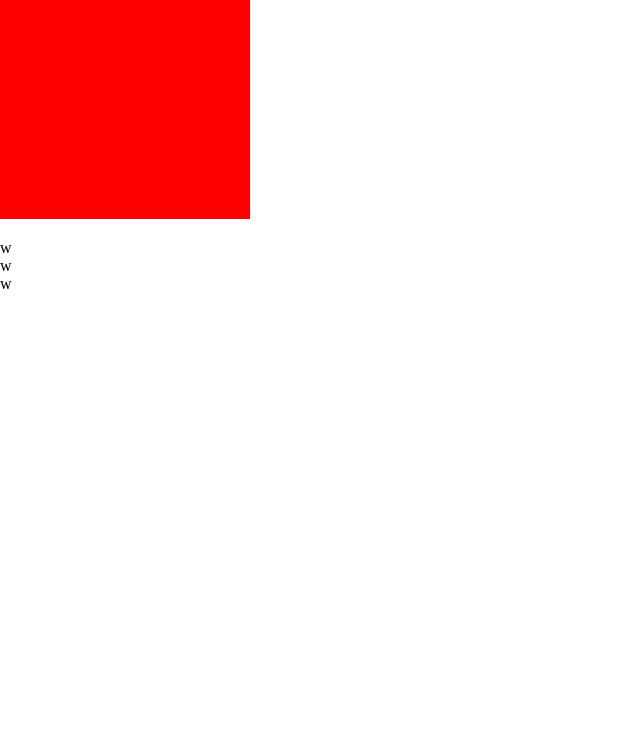
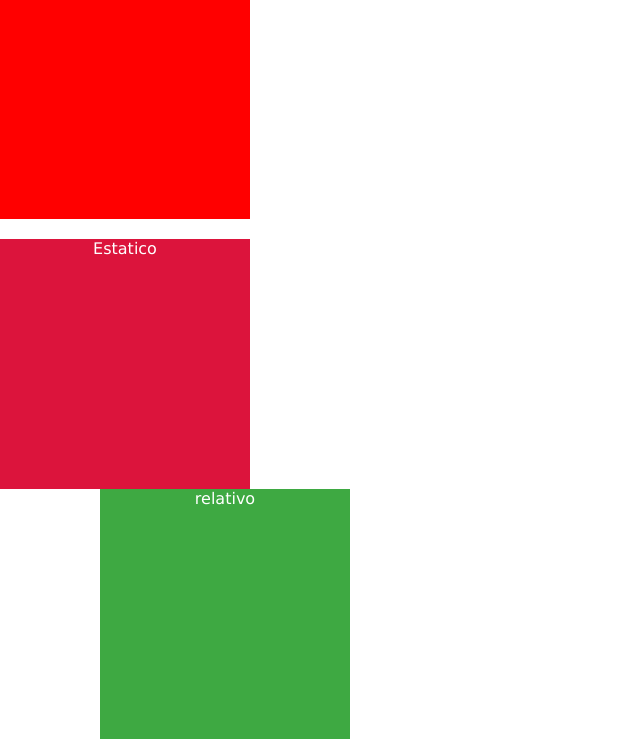
Before and after one commit to Marcelo-Fonseca/curso-dev-em-dobro-aula, a plain HTML site: page 05-modulo-css-intermediario/10-position-static-relative-absolute/index.html in a window 1280 px wide. Shown: the part 68-807 px from the top of the page, without its empty margins (0-640 px from the left). Drawn offline with Linux system fonts and the light colour scheme.

Commit message:
atualização

```diff
--- a/05-modulo-css-intermediario/10-position-static-relative-absolute/estilo.css
+++ b/05-modulo-css-intermediario/10-position-static-relative-absolute/estilo.css
@@ -12,8 +12,28 @@
     background-color: red;
 }
 
-.elemento-estaico {
+.elemento-estatico {
     position: static;
     background-color: crimson;
+    left: 100px;
+    width: 250px;
+    height: 250px;
+    color: #fff;
+    font-family: 'Lucida Sans', 'Lucida Sans Regular', 'Lucida Grande', 'Lucida Sans Unicode', Geneva, Verdana, sans-serif;
+    text-align: center;
+
 
 }
+.elemento-relativo {
+    position: relative;
+    background-color: rgb(62, 169, 66);
+    left: 100px;
+    left: 100px;
+    width: 250px;
+    height: 250px;
+    color: #fff;
+    font-family: 'Lucida Sans', 'Lucida Sans Regular', 'Lucida Grande', 'Lucida Sans Unicode', Geneva, Verdana, sans-serif;
+    text-align: center;
+
+
+}
--- a/05-modulo-css-intermediario/10-position-static-relative-absolute/index.html
+++ b/05-modulo-css-intermediario/10-position-static-relative-absolute/index.html
@@ -9,9 +9,8 @@
 <body>
     <h1>Position relative static absolute</h1>
     <div class="elemento">t</div>
-    <div class="elemento-estatico">w</div>
-    <div class="elemento-estatico">w</div>
-    <div class="elemento-estatico">w</div>
+    <div class="elemento-estatico">Estatico</div>
+    <div class="elemento-relativo">relativo</div>
 
 
 
```
